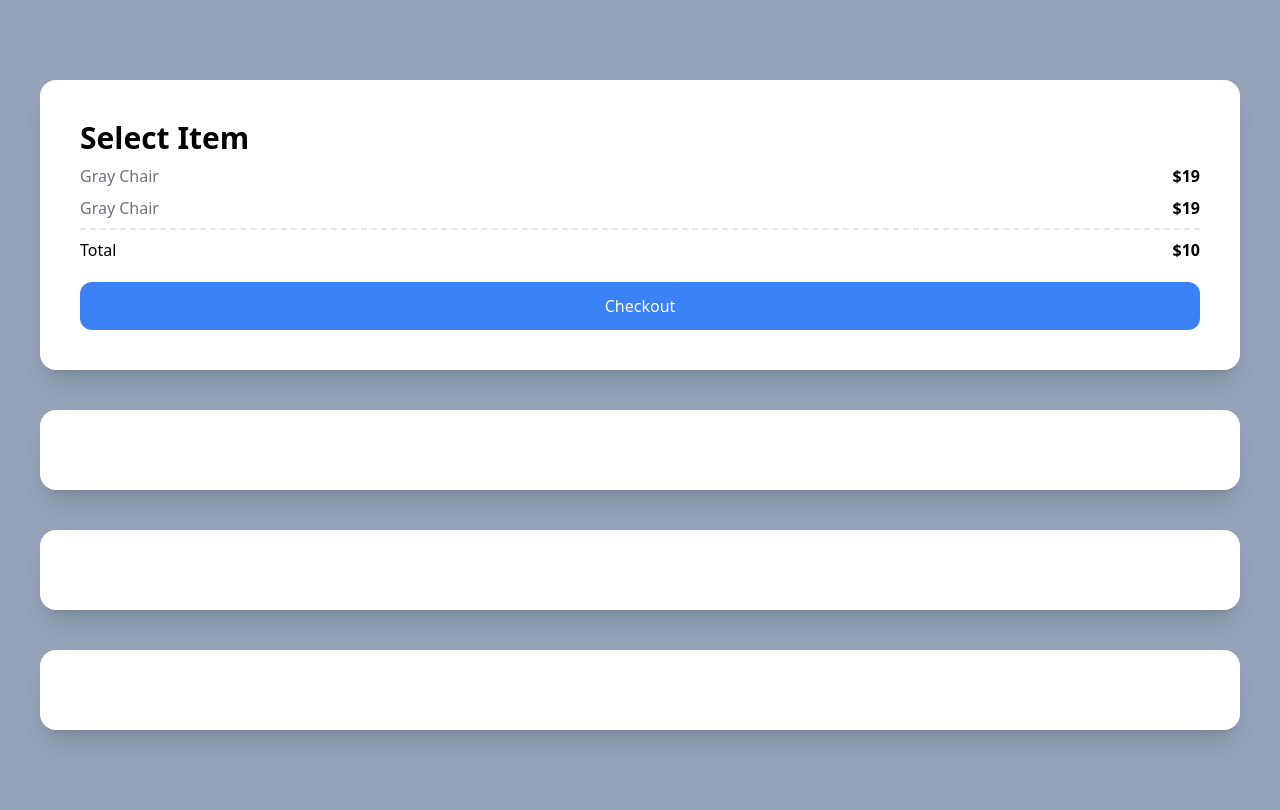
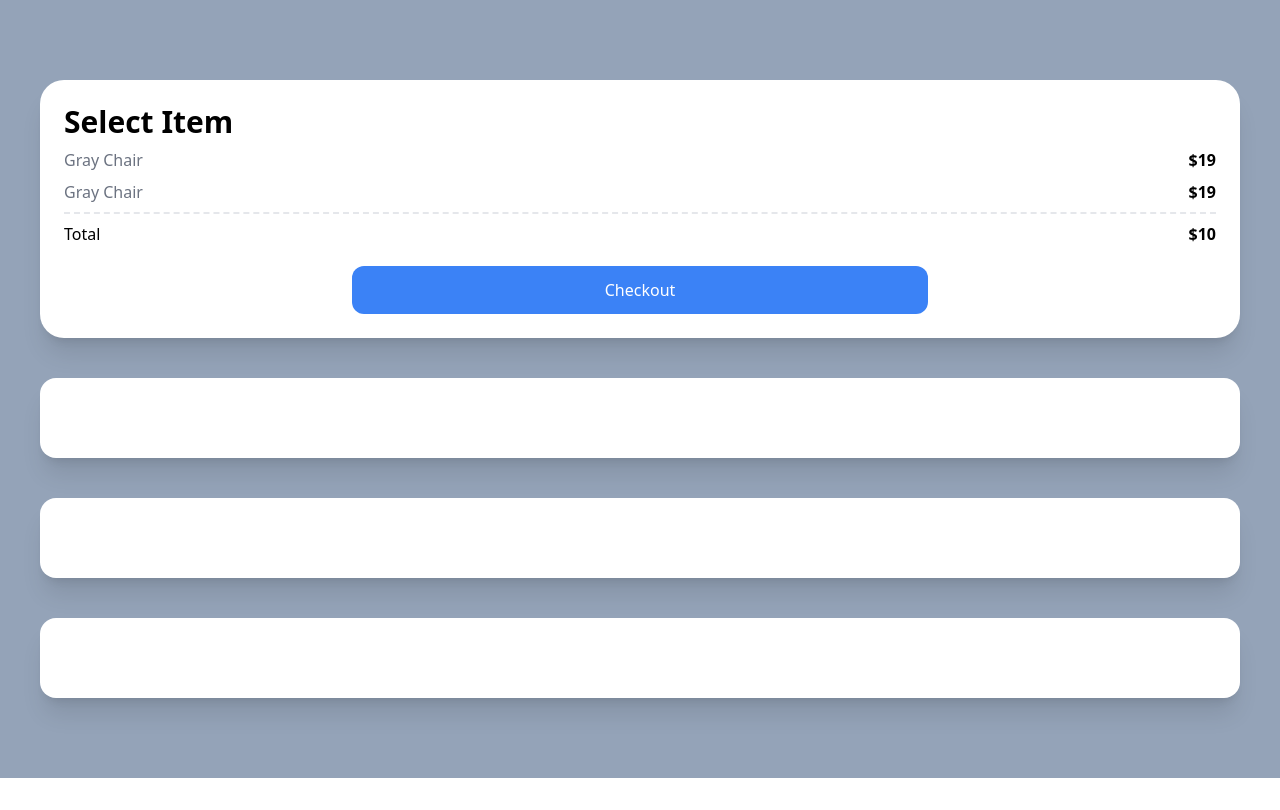
Before and after one commit to blkluv/next_carrot_market, a Next.js app: page / in a window 1280 px wide. Built offline with nearby package versions, Linux system fonts and the light colour scheme.

Commit message:
바깥쪽 border radius, 그림자 효과와 버튼 CSS 수정

```diff
--- a/src/pages/index.tsx
+++ b/src/pages/index.tsx
@@ -3,7 +3,7 @@ import type { NextPage } from "next";
 const Home: NextPage = () => {
   return (
     <div className="grid gap-10 px-10 py-20 bg-slate-400">
-      <div className="p-10 bg-white shadow-xl rounded-2xl">
+      <div className="p-6 bg-white shadow-xl rounded-3xl">
         <span className="text-3xl font-semibold">Select Item</span>
         <div className="flex justify-between my-2">
           <span className="text-gray-500">Gray Chair</span>
@@ -17,7 +17,7 @@ const Home: NextPage = () => {
           <span>Total</span>
           <span className="font-semibold">$10</span>
         </div>
-        <div className="p-3 mt-5 text-center text-white bg-blue-500 rounded-xl">
+        <div className="w-2/4 p-3 mx-auto mt-5 text-center text-white bg-blue-500 rounded-xl">
           Checkout
         </div>
       </div>
```
